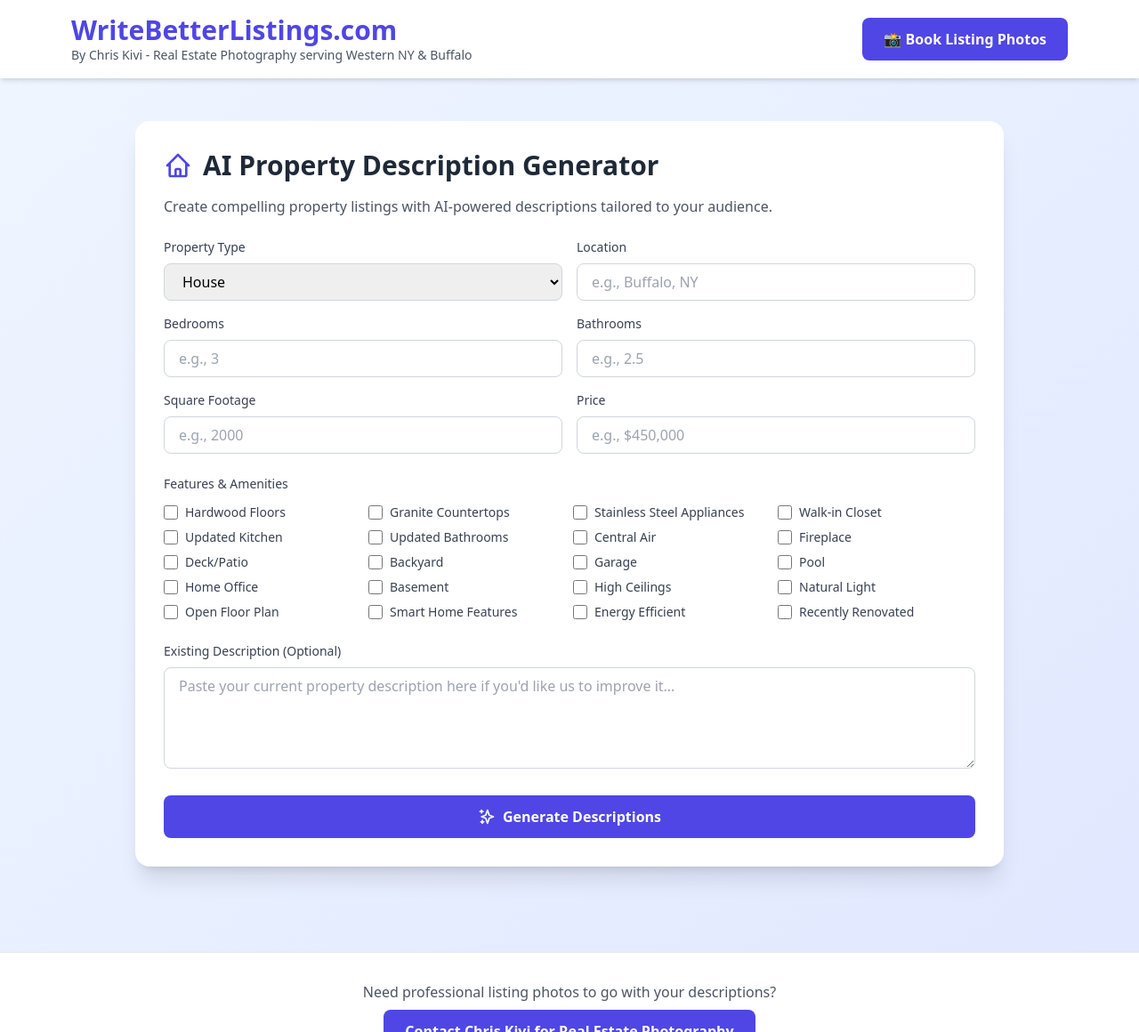
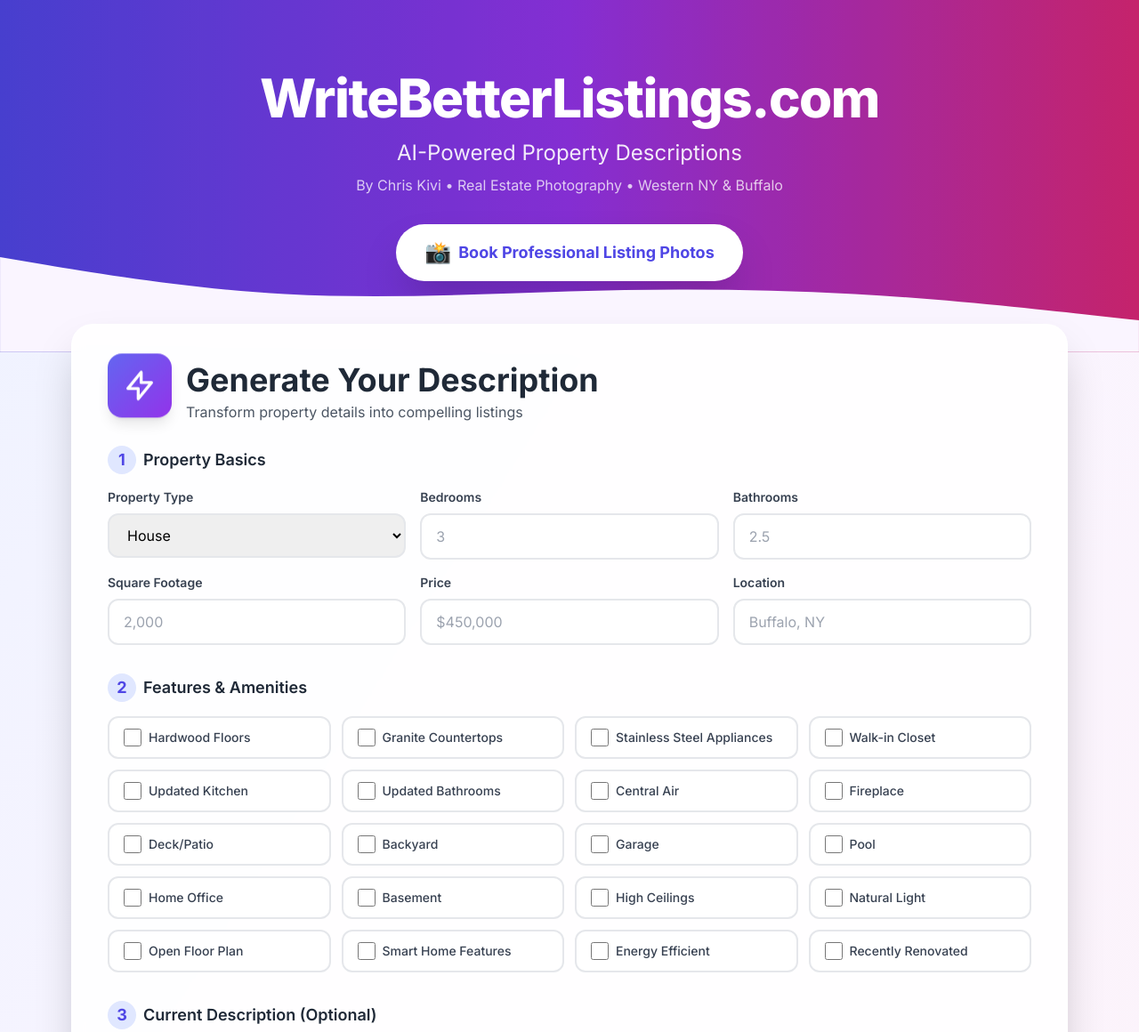
Before and after one commit to micrabot/writebetterlistings, a plain HTML site: page index.html in a window 1280 px wide. Shown: the top 1160 px of the page at 89% size. Drawn offline with nearby package versions, Linux system fonts and the light colour scheme.

Commit message:
Update index.html

```diff
--- a/index.html
+++ b/index.html
@@ -5,49 +5,117 @@
     <meta name="viewport" content="width=device-width, initial-scale=1.0">
     <title>Write Better Listings - AI Property Description Generator</title>
     <script src="https://cdn.tailwindcss.com"></script>
+    <link href="https://fonts.googleapis.com/css2?family=Inter:wght@400;500;600;700;800&display=swap" rel="stylesheet">
     <style>
-        @keyframes fadeIn {
-            from { opacity: 0; transform: translateY(10px); }
-            to { opacity: 1; transform: translateY(0); }
+        body {
+            font-family: 'Inter', sans-serif;
         }
-        .fade-in {
-            animation: fadeIn 0.5s ease-out;
+        @keyframes fadeInUp {
+            from {
+                opacity: 0;
+                transform: translateY(30px);
+            }
+            to {
+                opacity: 1;
+                transform: translateY(0);
+            }
+        }
+        @keyframes float {
+            0%, 100% { transform: translateY(0); }
+            50% { transform: translateY(-10px); }
+        }
+        @keyframes shimmer {
+            0% { background-position: -1000px 0; }
+            100% { background-position: 1000px 0; }
+        }
+        .fade-in-up {
+            animation: fadeInUp 0.6s ease-out forwards;
+        }
+        .float {
+            animation: float 3s ease-in-out infinite;
+        }
+        .gradient-text {
+            background: linear-gradient(135deg, #667eea 0%, #764ba2 100%);
+            -webkit-background-clip: text;
+            -webkit-text-fill-color: transparent;
+            background-clip: text;
+        }
+        .glass-effect {
+            background: rgba(255, 255, 255, 0.9);
+            backdrop-filter: blur(10px);
+            border: 1px solid rgba(255, 255, 255, 0.3);
+        }
+        .shimmer {
+            background: linear-gradient(90deg, #667eea 0%, #764ba2 50%, #667eea 100%);
+            background-size: 200% auto;
+            animation: shimmer 3s linear infinite;
+        }
+        .card-hover {
+            transition: all 0.3s ease;
+        }
+        .card-hover:hover {
+            transform: translateY(-5px);
+            box-shadow: 0 20px 40px rgba(102, 126, 234, 0.2);
         }
     </style>
 </head>
-<body class="bg-gradient-to-br from-blue-50 to-indigo-100 min-h-screen">
-    <!-- Header -->
-    <header class="bg-white shadow-md">
-        <div class="max-w-6xl mx-auto px-4 py-4 flex flex-col md:flex-row justify-between items-center gap-4">
-            <div>
-                <h1 class="text-2xl md:text-3xl font-bold text-indigo-600">WriteBetterListings.com</h1>
-                <p class="text-sm text-gray-600">By Chris Kivi - Real Estate Photography serving Western NY & Buffalo</p>
+<body class="bg-gradient-to-br from-indigo-50 via-purple-50 to-pink-50 min-h-screen">
+
+    <!-- Hero Header -->
+    <div class="relative overflow-hidden bg-gradient-to-r from-indigo-600 via-purple-600 to-pink-600 text-white">
+        <div class="absolute inset-0 bg-black opacity-10"></div>
+        <div class="relative max-w-7xl mx-auto px-4 py-12 md:py-20">
+            <div class="text-center mb-8">
+                <h1 class="text-4xl md:text-6xl font-extrabold mb-4 tracking-tight">
+                    WriteBetterListings.com
+                </h1>
+                <p class="text-xl md:text-2xl font-light opacity-90 mb-2">AI-Powered Property Descriptions</p>
+                <p class="text-sm md:text-base opacity-75">By Chris Kivi • Real Estate Photography • Western NY & Buffalo</p>
             </div>
+            <div class="text-center">
                 <a href="mailto:realtypix360@gmail.com?subject=Book Listing Photos"
-               class="bg-indigo-600 text-white px-6 py-3 rounded-lg font-semibold hover:bg-indigo-700 transition-colors whitespace-nowrap">
-                📸 Book Listing Photos
+                   class="inline-flex items-center gap-2 bg-white text-indigo-600 px-8 py-4 rounded-full font-bold text-lg hover:bg-gray-100 transition-all transform hover:scale-105 shadow-2xl">
+                    <span class="text-2xl">📸</span>
+                    Book Professional Listing Photos
                 </a>
             </div>
-    </header>
+        </div>
+        <div class="absolute bottom-0 left-0 right-0">
+            <svg viewBox="0 0 1440 120" fill="none" xmlns="http://www.w3.org/2000/svg">
+                <path d="M0 0L60 10C120 20 240 40 360 46.7C480 53 600 47 720 43.3C840 40 960 40 1080 46.7C1200 53 1320 67 1380 73.3L1440 80V120H1380C1320 120 1200 120 1080 120C960 120 840 120 720 120C600 120 480 120 360 120C240 120 120 120 60 120H0V0Z" fill="#faf5ff"/>
+            </svg>
+        </div>
+    </div>
 
-    <div class="max-w-5xl mx-auto p-4 md:p-6 mt-6">
-        <!-- Main Card -->
-        <div class="bg-white rounded-2xl shadow-xl p-6 md:p-8 mb-6">
-            <div class="flex items-center gap-3 mb-4">
-                <svg class="w-8 h-8 text-indigo-600" fill="none" stroke="currentColor" viewBox="0 0 24 24">
-                    <path stroke-linecap="round" stroke-linejoin="round" stroke-width="2" d="M3 12l2-2m0 0l7-7 7 7M5 10v10a1 1 0 001 1h3m10-11l2 2m-2-2v10a1 1 0 01-1 1h-3m-6 0a1 1 0 001-1v-4a1 1 0 011-1h2a1 1 0 011 1v4a1 1 0 001 1m-6 0h6"></path>
+    <div class="max-w-6xl mx-auto px-4 -mt-8 pb-16">
+
+        <!-- Main Generator Card -->
+        <div class="glass-effect rounded-3xl shadow-2xl p-6 md:p-10 mb-8 fade-in-up">
+            <div class="flex items-center gap-4 mb-6">
+                <div class="bg-gradient-to-br from-indigo-500 to-purple-600 p-4 rounded-2xl shadow-lg float">
+                    <svg class="w-10 h-10 text-white" fill="none" stroke="currentColor" viewBox="0 0 24 24">
+                        <path stroke-linecap="round" stroke-linejoin="round" stroke-width="2" d="M13 10V3L4 14h7v7l9-11h-7z"></path>
                     </svg>
-                <h2 class="text-2xl md:text-3xl font-bold text-gray-800">AI Property Description Generator</h2>
                 </div>
-            <p class="text-gray-600 mb-6">Create compelling property listings with AI-powered descriptions tailored to your audience.</p>
+                <div>
+                    <h2 class="text-3xl md:text-4xl font-bold text-gray-800">Generate Your Description</h2>
+                    <p class="text-gray-600 mt-1">Transform property details into compelling listings</p>
+                </div>
+            </div>
 
             <!-- Form -->
-            <div id="propertyForm" class="space-y-6">
-                <!-- Basic Info -->
-                <div class="grid grid-cols-1 md:grid-cols-2 gap-4">
+            <div id="propertyForm" class="space-y-8">
+
+                <!-- Property Basics -->
                 <div>
-                        <label class="block text-sm font-medium text-gray-700 mb-2">Property Type</label>
-                        <select id="propertyType" class="w-full px-4 py-2 border border-gray-300 rounded-lg focus:ring-2 focus:ring-indigo-500 focus:border-transparent">
+                    <h3 class="text-lg font-semibold text-gray-800 mb-4 flex items-center gap-2">
+                        <span class="bg-indigo-100 text-indigo-600 w-8 h-8 rounded-full flex items-center justify-center font-bold">1</span>
+                        Property Basics
+                    </h3>
+                    <div class="grid grid-cols-1 md:grid-cols-3 gap-4">
+                        <div>
+                            <label class="block text-sm font-semibold text-gray-700 mb-2">Property Type</label>
+                            <select id="propertyType" class="w-full px-4 py-3 border-2 border-gray-200 rounded-xl focus:ring-2 focus:ring-indigo-500 focus:border-indigo-500 transition-all">
                                 <option value="house">House</option>
                                 <option value="condo">Condo</option>
                                 <option value="townhouse">Townhouse</option>
@@ -55,81 +123,84 @@
                                 <option value="land">Land</option>
                             </select>
                         </div>
-
                         <div>
-                        <label class="block text-sm font-medium text-gray-700 mb-2">Location</label>
-                        <input type="text" id="location" placeholder="e.g., Buffalo, NY"
-                               class="w-full px-4 py-2 border border-gray-300 rounded-lg focus:ring-2 focus:ring-indigo-500 focus:border-transparent">
+                            <label class="block text-sm font-semibold text-gray-700 mb-2">Bedrooms</label>
+                            <input type="number" id="bedrooms" placeholder="3"
+                                   class="w-full px-4 py-3 border-2 border-gray-200 rounded-xl focus:ring-2 focus:ring-indigo-500 focus:border-indigo-500 transition-all">
                         </div>
-
                         <div>
-                        <label class="block text-sm font-medium text-gray-700 mb-2">Bedrooms</label>
-                        <input type="number" id="bedrooms" placeholder="e.g., 3"
-                               class="w-full px-4 py-2 border border-gray-300 rounded-lg focus:ring-2 focus:ring-indigo-500 focus:border-transparent">
+                            <label class="block text-sm font-semibold text-gray-700 mb-2">Bathrooms</label>
+                            <input type="number" step="0.5" id="bathrooms" placeholder="2.5"
+                                   class="w-full px-4 py-3 border-2 border-gray-200 rounded-xl focus:ring-2 focus:ring-indigo-500 focus:border-indigo-500 transition-all">
                         </div>
-
                         <div>
-                        <label class="block text-sm font-medium text-gray-700 mb-2">Bathrooms</label>
-                        <input type="number" step="0.5" id="bathrooms" placeholder="e.g., 2.5"
-                               class="w-full px-4 py-2 border border-gray-300 rounded-lg focus:ring-2 focus:ring-indigo-500 focus:border-transparent">
+                            <label class="block text-sm font-semibold text-gray-700 mb-2">Square Footage</label>
+                            <input type="number" id="sqft" placeholder="2,000"
+                                   class="w-full px-4 py-3 border-2 border-gray-200 rounded-xl focus:ring-2 focus:ring-indigo-500 focus:border-indigo-500 transition-all">
                         </div>
-
                         <div>
-                        <label class="block text-sm font-medium text-gray-700 mb-2">Square Footage</label>
-                        <input type="number" id="sqft" placeholder="e.g., 2000"
-                               class="w-full px-4 py-2 border border-gray-300 rounded-lg focus:ring-2 focus:ring-indigo-500 focus:border-transparent">
+                            <label class="block text-sm font-semibold text-gray-700 mb-2">Price</label>
+                            <input type="text" id="price" placeholder="$450,000"
+                                   class="w-full px-4 py-3 border-2 border-gray-200 rounded-xl focus:ring-2 focus:ring-indigo-500 focus:border-indigo-500 transition-all">
                         </div>
-
                         <div>
-                        <label class="block text-sm font-medium text-gray-700 mb-2">Price</label>
-                        <input type="text" id="price" placeholder="e.g., $450,000"
-                               class="w-full px-4 py-2 border border-gray-300 rounded-lg focus:ring-2 focus:ring-indigo-500 focus:border-transparent">
+                            <label class="block text-sm font-semibold text-gray-700 mb-2">Location</label>
+                            <input type="text" id="location" placeholder="Buffalo, NY"
+                                   class="w-full px-4 py-3 border-2 border-gray-200 rounded-xl focus:ring-2 focus:ring-indigo-500 focus:border-indigo-500 transition-all">
+                        </div>
                     </div>
                 </div>
 
                 <!-- Features -->
                 <div>
-                    <label class="block text-sm font-medium text-gray-700 mb-3">Features & Amenities</label>
-                    <div id="featuresGrid" class="grid grid-cols-2 md:grid-cols-4 gap-2">
-                        <!-- Features will be generated by JS -->
-                    </div>
+                    <h3 class="text-lg font-semibold text-gray-800 mb-4 flex items-center gap-2">
+                        <span class="bg-indigo-100 text-indigo-600 w-8 h-8 rounded-full flex items-center justify-center font-bold">2</span>
+                        Features & Amenities
+                    </h3>
+                    <div id="featuresGrid" class="grid grid-cols-2 md:grid-cols-3 lg:grid-cols-4 gap-3"></div>
                 </div>
 
                 <!-- Existing Description -->
                 <div>
-                    <label class="block text-sm font-medium text-gray-700 mb-2">Existing Description (Optional)</label>
+                    <h3 class="text-lg font-semibold text-gray-800 mb-4 flex items-center gap-2">
+                        <span class="bg-indigo-100 text-indigo-600 w-8 h-8 rounded-full flex items-center justify-center font-bold">3</span>
+                        Current Description (Optional)
+                    </h3>
                     <textarea id="existingDescription" rows="4"
-                              placeholder="Paste your current property description here if you'd like us to improve it..."
-                              class="w-full px-4 py-2 border border-gray-300 rounded-lg focus:ring-2 focus:ring-indigo-500 focus:border-transparent"></textarea>
+                              placeholder="Have an existing description? Paste it here and we'll improve it..."
+                              class="w-full px-4 py-3 border-2 border-gray-200 rounded-xl focus:ring-2 focus:ring-indigo-500 focus:border-indigo-500 transition-all"></textarea>
                 </div>
 
                 <!-- Generate Button -->
                 <button id="generateBtn" onclick="generateDescriptions()"
-                        class="w-full bg-indigo-600 text-white py-3 px-6 rounded-lg font-semibold hover:bg-indigo-700 transition-colors flex items-center justify-center gap-2">
-                    <svg class="w-5 h-5" fill="none" stroke="currentColor" viewBox="0 0 24 24">
-                        <path stroke-linecap="round" stroke-linejoin="round" stroke-width="2" d="M5 3v4M3 5h4M6 17v4m-2-2h4m5-16l2.286 6.857L21 12l-5.714 2.143L13 21l-2.286-6.857L5 12l5.714-2.143L13 3z"></path>
+                        class="w-full bg-gradient-to-r from-indigo-600 via-purple-600 to-pink-600 text-white py-5 px-8 rounded-2xl font-bold text-lg hover:shadow-2xl transition-all transform hover:scale-[1.02] flex items-center justify-center gap-3">
+                    <svg class="w-6 h-6" fill="none" stroke="currentColor" viewBox="0 0 24 24">
+                        <path stroke-linecap="round" stroke-linejoin="round" stroke-width="2" d="M13 10V3L4 14h7v7l9-11h-7z"></path>
                     </svg>
-                    Generate Descriptions
+                    Generate AI Descriptions
                 </button>
 
                 <!-- Error Message -->
-                <div id="errorMsg" class="hidden bg-red-50 border border-red-200 text-red-700 px-4 py-3 rounded-lg"></div>
+                <div id="errorMsg" class="hidden bg-red-50 border-2 border-red-200 text-red-700 px-6 py-4 rounded-2xl font-medium"></div>
             </div>
         </div>
 
         <!-- Results -->
-        <div id="results" class="hidden space-y-4"></div>
+        <div id="results" class="hidden space-y-5"></div>
     </div>
 
-    <!-- Footer -->
-    <footer class="bg-white mt-12 py-8 border-t">
+    <!-- Footer CTA -->
+    <footer class="bg-gradient-to-r from-indigo-900 via-purple-900 to-pink-900 text-white py-16 mt-16">
         <div class="max-w-5xl mx-auto px-4 text-center">
-            <p class="text-gray-600 mb-2">Need professional listing photos to go with your descriptions?</p>
+            <div class="bg-white/10 backdrop-blur-md rounded-3xl p-8 md:p-12">
+                <h3 class="text-3xl md:text-4xl font-bold mb-4">Great Descriptions Need Great Photos</h3>
+                <p class="text-xl mb-8 opacity-90">Professional real estate photography that makes listings stand out</p>
                 <a href="mailto:realtypix360@gmail.com?subject=Book Listing Photos"
-               class="inline-block bg-indigo-600 text-white px-6 py-3 rounded-lg font-semibold hover:bg-indigo-700 transition-colors">
-                Contact Chris Kivi for Real Estate Photography
+                   class="inline-block bg-white text-indigo-600 px-10 py-5 rounded-full font-bold text-lg hover:bg-gray-100 transition-all transform hover:scale-105 shadow-2xl">
+                    📸 Contact Chris Kivi for Photography Services
                 </a>
-            <p class="text-sm text-gray-500 mt-4">Serving Western NY & Buffalo</p>
+                <p class="text-sm mt-6 opacity-75">Serving Western NY & Buffalo</p>
+            </div>
         </div>
     </footer>
 
@@ -149,11 +220,11 @@
         const featuresGrid = document.getElementById('featuresGrid');
         features.forEach(feature => {
             const label = document.createElement('label');
-            label.className = 'flex items-center space-x-2 cursor-pointer';
+            label.className = 'flex items-center space-x-2 cursor-pointer bg-white px-4 py-3 rounded-xl border-2 border-gray-200 hover:border-indigo-300 hover:bg-indigo-50 transition-all';
             label.innerHTML = `
                 <input type="checkbox" value="${feature}" onchange="toggleFeature('${feature}')"
-                       class="w-4 h-4 text-indigo-600 rounded focus:ring-indigo-500">
-                <span class="text-sm text-gray-700">${feature}</span>
+                       class="w-5 h-5 text-indigo-600 rounded focus:ring-indigo-500">
+                <span class="text-sm font-medium text-gray-700">${feature}</span>
             `;
             featuresGrid.appendChild(label);
         });
@@ -171,14 +242,13 @@
             const errorMsg = document.getElementById('errorMsg');
             const results = document.getElementById('results');
 
-            // Show loading state
             btn.disabled = true;
             btn.innerHTML = `
-                <svg class="animate-spin w-5 h-5" fill="none" viewBox="0 0 24 24">
+                <svg class="animate-spin w-6 h-6" fill="none" viewBox="0 0 24 24">
                     <circle class="opacity-25" cx="12" cy="12" r="10" stroke="currentColor" stroke-width="4"></circle>
                     <path class="opacity-75" fill="currentColor" d="M4 12a8 8 0 018-8V0C5.373 0 0 5.373 0 12h4zm2 5.291A7.962 7.962 0 014 12H0c0 3.042 1.135 5.824 3 7.938l3-2.647z"></path>
                 </svg>
-                Generating Descriptions...
+                Creating Your Descriptions...
             `;
             errorMsg.classList.add('hidden');
             results.classList.add('hidden');
@@ -217,7 +287,6 @@ Format your response as valid JSON with this structure:
 
 Return ONLY the JSON, no other text.`;
 
-                // Call our secure backend API instead of Anthropic directly
                 const response = await fetch('/api/generate', {
                     method: 'POST',
                     headers: {
@@ -248,13 +317,12 @@ Return ONLY the JSON, no other text.`;
                 errorMsg.textContent = 'Failed to generate descriptions. Please try again.';
                 errorMsg.classList.remove('hidden');
             } finally {
-                // Reset button
                 btn.disabled = false;
                 btn.innerHTML = `
-                    <svg class="w-5 h-5" fill="none" stroke="currentColor" viewBox="0 0 24 24">
-                        <path stroke-linecap="round" stroke-linejoin="round" stroke-width="2" d="M5 3v4M3 5h4M6 17v4m-2-2h4m5-16l2.286 6.857L21 12l-5.714 2.143L13 21l-2.286-6.857L5 12l5.714-2.143L13 3z"></path>
+                    <svg class="w-6 h-6" fill="none" stroke="currentColor" viewBox="0 0 24 24">
+                        <path stroke-linecap="round" stroke-linejoin="round" stroke-width="2" d="M13 10V3L4 14h7v7l9-11h-7z"></path>
                     </svg>
-                    Generate Descriptions
+                    Generate AI Descriptions
                 `;
             }
         }
@@ -263,38 +331,43 @@ Return ONLY the JSON, no other text.`;
             const results = document.getElementById('results');
             results.innerHTML = '';
 
+            const icons = ['🏆', '❤️', '💎'];
+
             descriptions.forEach((desc, index) => {
                 const card = document.createElement('div');
-                card.className = 'bg-white rounded-xl shadow-lg p-6 fade-in';
-                card.style.animationDelay = `${index * 0.1}s`;
+                card.className = 'glass-effect rounded-3xl shadow-xl p-6 md:p-8 fade-in-up card-hover';
+                card.style.animationDelay = `${index * 0.15}s`;
                 card.innerHTML = `
-                    <div class="flex items-center justify-between mb-3">
-                        <h3 class="text-lg font-semibold text-gray-800">${desc.style}</h3>
-                        <button onclick="copyToClipboard(\`${desc.text}\`, this)"
-                                class="text-sm bg-indigo-100 text-indigo-700 px-4 py-2 rounded-lg hover:bg-indigo-200 transition-colors">
+                    <div class="flex items-start justify-between mb-4 gap-4">
+                        <div class="flex items-center gap-3">
+                            <span class="text-3xl">${icons[index]}</span>
+                            <h3 class="text-xl md:text-2xl font-bold text-gray-800">${desc.style}</h3>
+                        </div>
+                        <button onclick="copyToClipboard(\`${desc.text.replace(/`/g, '\\`')}\`, this)"
+                                class="flex-shrink-0 bg-gradient-to-r from-indigo-500 to-purple-600 text-white px-5 py-2.5 rounded-xl font-semibold hover:shadow-lg transition-all transform hover:scale-105">
                             Copy
                         </button>
                     </div>
-                    <p class="text-gray-700 leading-relaxed">${desc.text}</p>
+                    <p class="text-gray-700 text-lg leading-relaxed">${desc.text}</p>
                 `;
                 results.appendChild(card);
             });
 
             results.classList.remove('hidden');
+            setTimeout(() => {
                 results.scrollIntoView({ behavior: 'smooth', block: 'nearest' });
+            }, 100);
         }
 
         function copyToClipboard(text, button) {
             navigator.clipboard.writeText(text).then(() => {
-                const originalText = button.textContent;
-                button.textContent = 'Copied!';
-                button.classList.add('bg-green-100', 'text-green-700');
-                button.classList.remove('bg-indigo-100', 'text-indigo-700');
+                const originalText = button.innerHTML;
+                button.innerHTML = '✓ Copied!';
+                button.classList.add('opacity-75');
 
                 setTimeout(() => {
-                    button.textContent = originalText;
-                    button.classList.remove('bg-green-100', 'text-green-700');
-                    button.classList.add('bg-indigo-100', 'text-indigo-700');
+                    button.innerHTML = originalText;
+                    button.classList.remove('opacity-75');
                 }, 2000);
             });
         }
```
Lines whose indentation alone changed are shown as unchanged.
